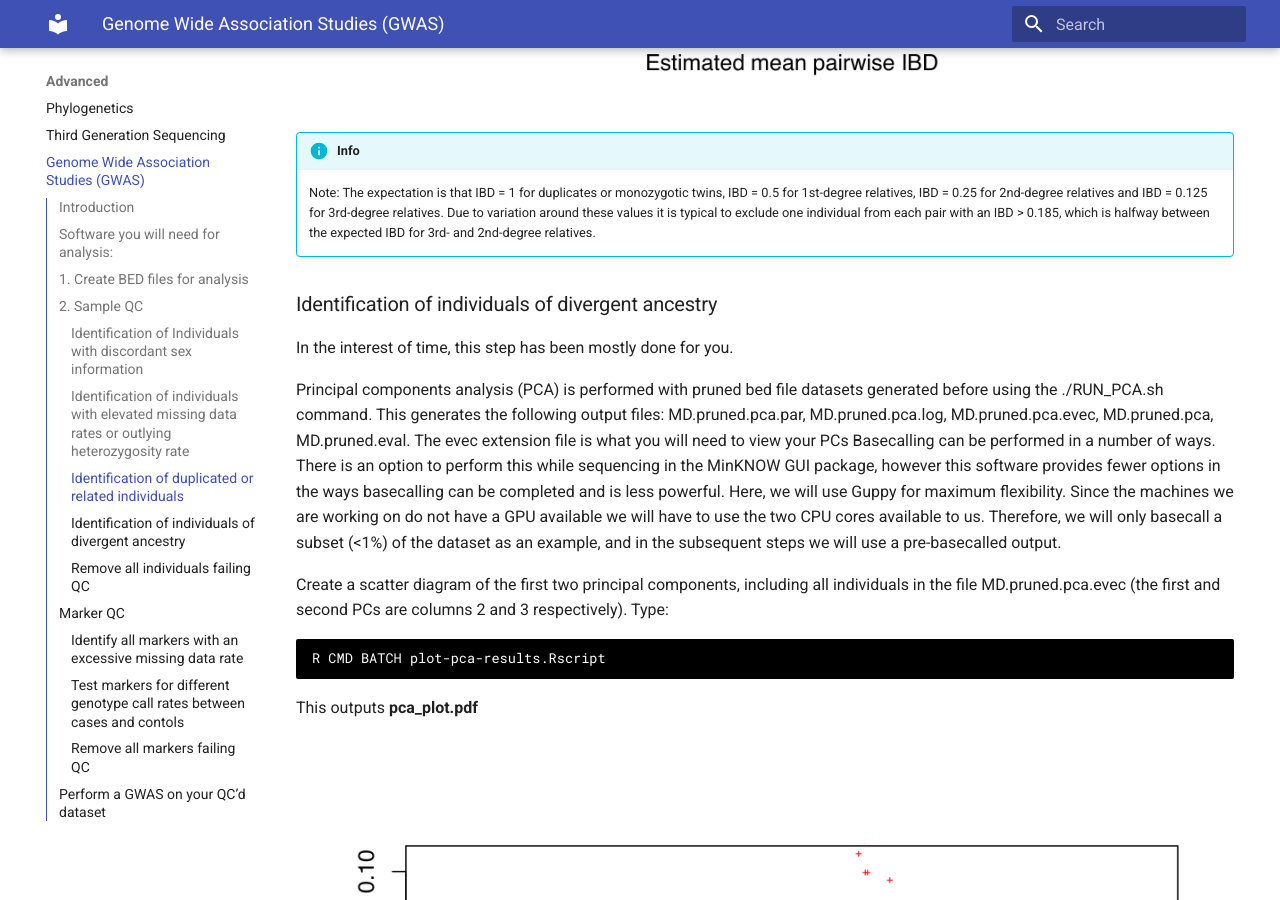
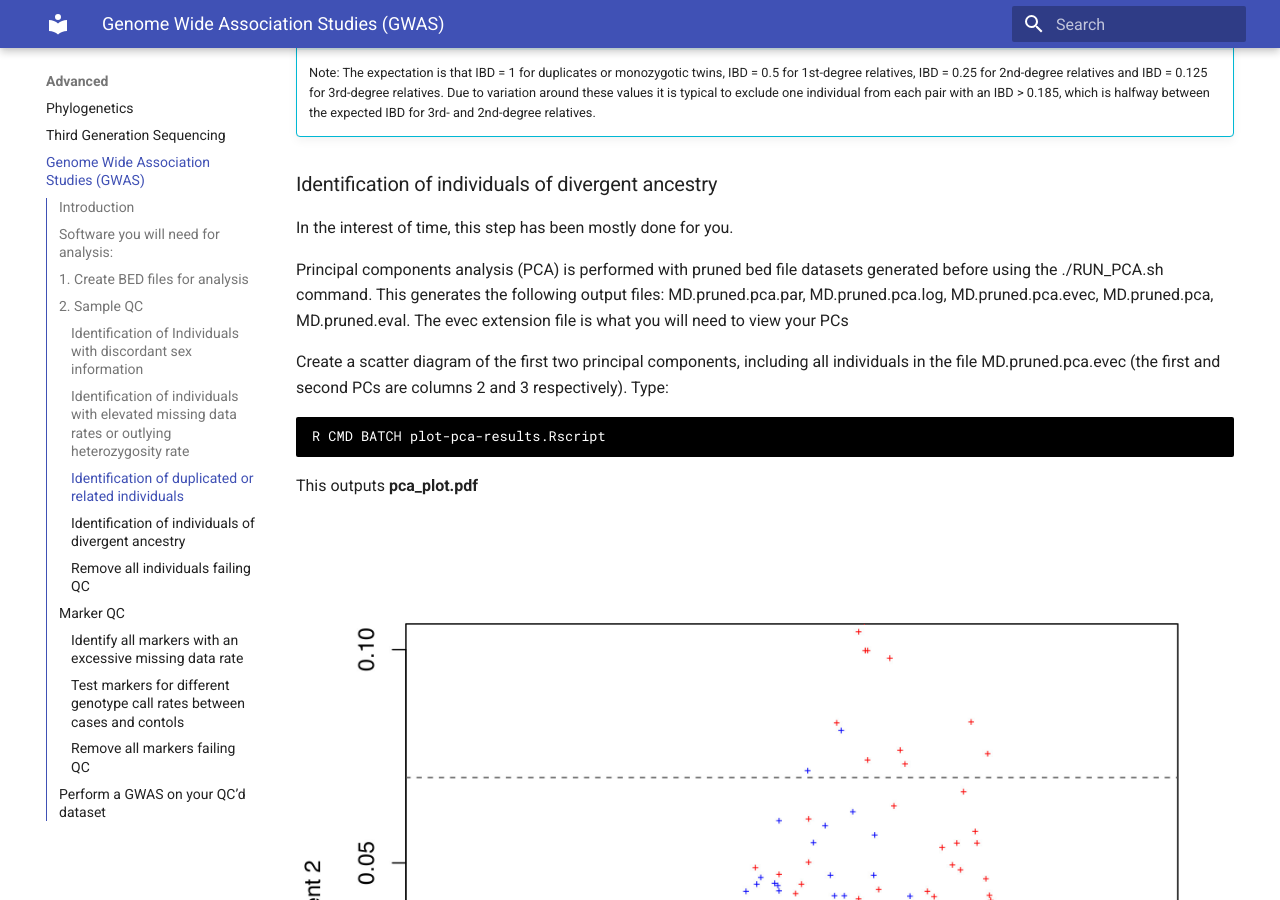
Before and after one commit to lshtm-genomics/omics-course, an MkDocs documentation site: the page built from docs/advanced/gwas.md, in a window 1280 px wide and 900 px high, scrolled down 5634 px. Built offline with MkDocs 1.6.1 and Material for MkDocs 9.7.7, drawn with Linux system fonts in a browser that asks for light colours; some of the changed text lies outside the part shown.

Commit message:
some updates

```diff
--- a/docs/advanced/gwas.md
+++ b/docs/advanced/gwas.md
@@ -16,13 +16,13 @@
 
  * [R](http://cran.r-projecBasecalling) (Statistical software for data analysis and graphing)
 
- * Data analysis and graphing can be performed in a number of ways, and "R" is a example of a software that can be used for this. There is an option to perform this while sequencing in the MinKNOW GUI package, however this software provides fewer options in the ways basecalling can be completed and is less powerful. Here, we will use Guppy for maximum flexibility. Since the machines we are working on do not have a GPU available we will have to use the two CPU cores available to us. Therefore, we will only basecall a subset (<1%) of the dataset as an example, and in the subsequent steps we will use a pre-basecalled output.
-t.org/
+ * Data analysis and graphing can be performed in a number of ways, and "R" is a example of a software that can be used for this.
+
  * BCFtools
 
 The data for this practical is in the `~/data/gwas` directory. Please navigate to this directory before running any commands.
 
-**Before continuing also make sure to have loaded the gwas environment using the conda command.**
+**Before continuing also make sure to have loaded the "gwas" environment using the conda command.**
 
 
 ## 1. Create BED files for analysis
@@ -151,7 +151,6 @@
 In the interest of time, this step has been mostly done for you.
 
 Principal components analysis (PCA) is performed with pruned bed file datasets generated before using the ./RUN_PCA.sh command. This generates the following output files: MD.pruned.pca.par, MD.pruned.pca.log, MD.pruned.pca.evec, MD.pruned.pca, MD.pruned.eval. The evec extension file is what you will need to view your PCs
-Basecalling can be performed in a number of ways. There is an option to perform this while sequencing in the MinKNOW GUI package, however this software provides fewer options in the ways basecalling can be completed and is less powerful. Here, we will use Guppy for maximum flexibility. Since the machines we are working on do not have a GPU available we will have to use the two CPU cores available to us. Therefore, we will only basecall a subset (<1%) of the dataset as an example, and in the subsequent steps we will use a pre-basecalled output.
 
 Create a scatter diagram of the first two principal components, including all individuals in the file MD.pruned.pca.evec (the first and second PCs are columns 2 and 3 respectively). Type:
 
```
Also changed, not shown: other parts of docs/advanced/gwas.md (+1 -0 lines), docs/advanced/third-generation-sequencing.md (+3 -7 lines), docs/commands/gwas.md (added, +23 -0 lines), docs/commands/third-generation-sequencing.md (+2 -3 lines).
